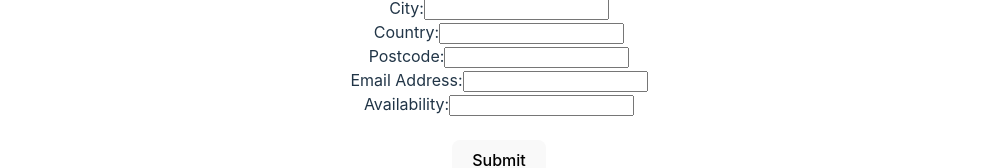
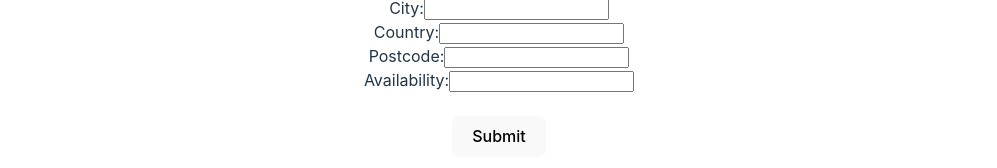
Before and after one commit to geralltf/cms, a React (Vite) app in the folder cms.client/: page /payroll in a window 1280 px wide. Shown: the part 784-952 px from the top of the page, without its empty margins (141-1138 px from the left). Built offline with nearby package versions, Linux system fonts and the light colour scheme; no server answers.

Commit message:
FIX payroll employee removed duplicate email.

```diff
--- a/cms.client/src/pages/Payroll.jsx
+++ b/cms.client/src/pages/Payroll.jsx
@@ -117,14 +117,6 @@ export function FieldFormViewComponentPayrollEmployee({ dataSource }) {
                 "fieldName": "Postcode",
                 "field": "postcode",
                 "type": "string",
-                defaultValue: function () {
-                    return '';
-                }
-            },
-            {
-                "fieldName": "Email Address",
-                "field": "email",
-                "type": "email",
                 defaultValue: function () {
                     return '';
                 }
@@ -279,14 +271,6 @@ export function GridViewDataViewEmployees({ dataSource }) {
                 "fieldName": "Postcode",
                 "field": "postcode",
                 "type": "string",
-                defaultValue: function () {
-                    return '';
-                }
-            },
-            {
-                "fieldName": "Email Address",
-                "field": "email",
-                "type": "email",
                 defaultValue: function () {
                     return '';
                 }
```
Also changed, not shown: 12 other files (tests, documents, lock files or other folders).
